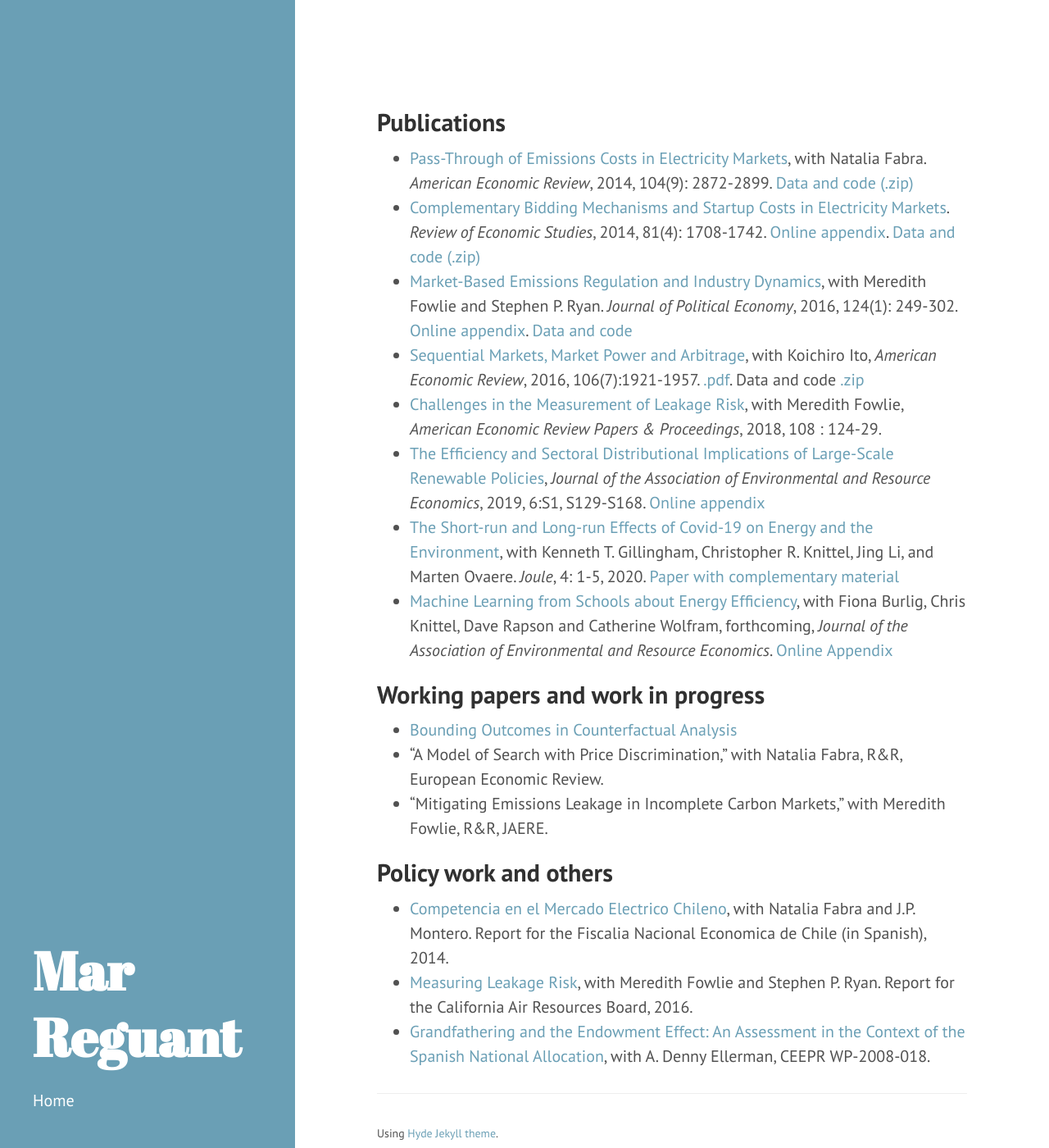
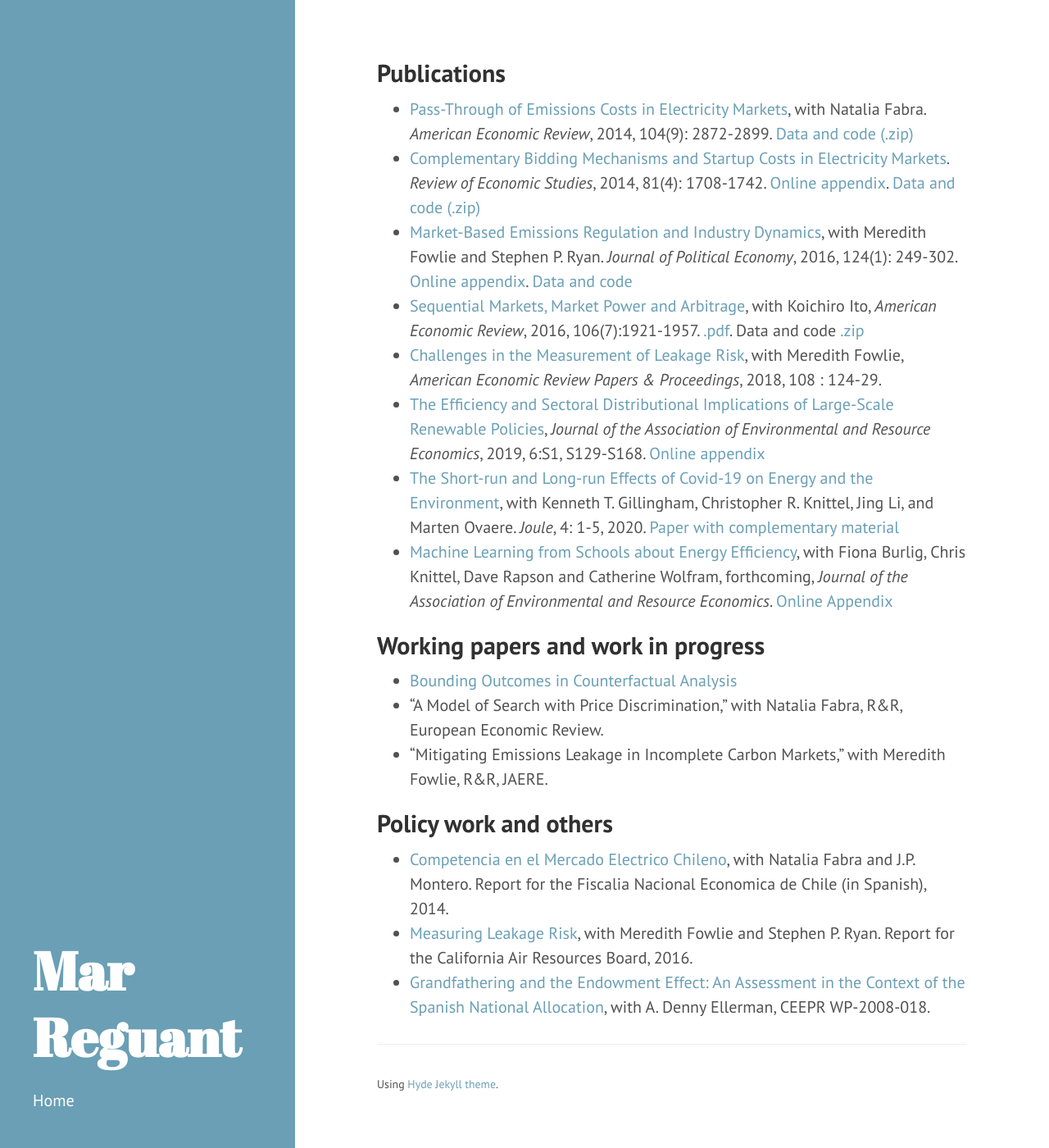
Before and after one commit to mreguant/mreguant.github.io, a Jekyll site: the page built from index.md, in a window 1280 px wide and 1400 px high. Shown: the whole window at 82% size. Built offline with Jekyll 4.4.1, drawn with Linux system fonts in a browser that asks for light colours; Markdown is read by kramdown in place of the engine named in the settings.

Commit message:
Update hyde.css

```diff
--- a/public/css/hyde.css
+++ b/public/css/hyde.css
@@ -122,8 +122,8 @@ a.sidebar-nav-item:focus {
  */
 
 .content {
-  padding-top:    4rem;
-  padding-bottom: 4rem;
+  padding-top:    1rem;
+  padding-bottom: 1rem;
 }
 
 @media (min-width: 48em) {
```
